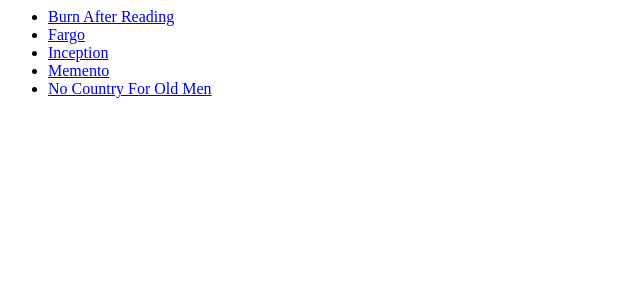
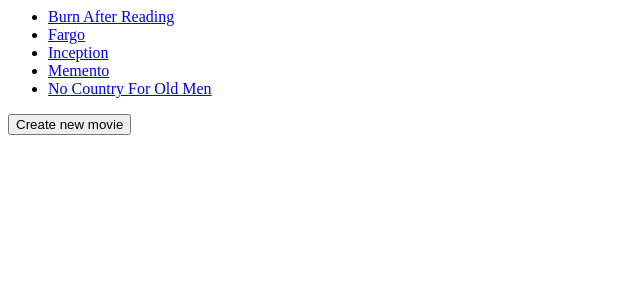
Before and after one commit to allmyloving/python-labs, a Django app: page /movies/ in a window 1280 px wide. Shown: the top 300 px of the page, without its empty margins (0-640 px from the left). Run offline with Django 3.2, Linux system fonts and the light colour scheme; data comes from the database, SQL or seed files in the repository; both versions use the stored data as it was after the commit.

Commit message:
lab3: add create and delete operations

```diff
--- a/lab3/rentmovie/movies/templates/movies/details.html
+++ b/lab3/rentmovie/movies/templates/movies/details.html
@@ -1,6 +1,11 @@
 {{ movie.name }}<br/>
 {{ movie.year }}<br/>
 {{ movie.director.name }}<br/>
+
+<br/>
+<form action="{% url 'movies:delete' movie.id %}" method="delete">
+  <input type="submit" value="Delete movie"/>
+</form>
 
 <h2>Update movie</h2>
 <form action="{% url 'movies:update' movie.id %}" method="post">
--- a/lab3/rentmovie/movies/templates/movies/index.html
+++ b/lab3/rentmovie/movies/templates/movies/index.html
@@ -7,3 +7,7 @@
 {% else %}
     <p>No movies found.</p>
 {% endif %}
+
+<form action="{% url 'movies:create' %}" method="get">
+    <input type="submit" value="Create new movie"/>
+</form>
--- a/lab3/rentmovie/movies/urls.py
+++ b/lab3/rentmovie/movies/urls.py
@@ -5,6 +5,8 @@
 app_name = 'movies'
 urlpatterns = [
     url(r'^$', views.index, name='index'),
+    url(r'^create/$', views.create, name='create'),
     url(r'^(?P<movie_id>[0-9]+)/$', views.details, name='details'),
     url(r'^(?P<movie_id>[0-9]+)/update/$', views.update, name='update'),
+    url(r'^(?P<movie_id>[0-9]+)/delete/$', views.delete, name='delete'),
 ]
--- a/lab3/rentmovie/movies/views.py
+++ b/lab3/rentmovie/movies/views.py
@@ -48,3 +48,28 @@
         return True
     except Director.DoesNotExist:
         return False
+
+
+def create(request):
+    if request.method == 'GET':
+        return create_movie_view(request)
+
+    year = request.POST['year']
+    director_id = request.POST.get('director', '')
+    name = request.POST['name']
+    if name and year and director_id and director_exists(director_id):
+        Movie.objects.create(name=name, year=year, director_id=director_id)
+        return index(request)
+    return create_movie_view(request, name=name, year=year, form_error='Some fields are invalid')
+
+
+def create_movie_view(request, name=None, year=None, form_error=None):
+    director_list = Director.objects.all()
+    return render(request, "movies/create.html", {'director_list': director_list, 'form_error': form_error,
+                                                  'name': name, 'year': year})
+
+
+def delete(request, movie_id):
+    if request.method == 'DELETE':
+        Movie.objects.filter(pk=movie_id).delete()
+    return index(request)
```
Also changed, not shown: lab3/rentmovie/movies/templates/movies/create.html (added, +19 -0 lines), lab3/rentmovie/db.sqlite3.
